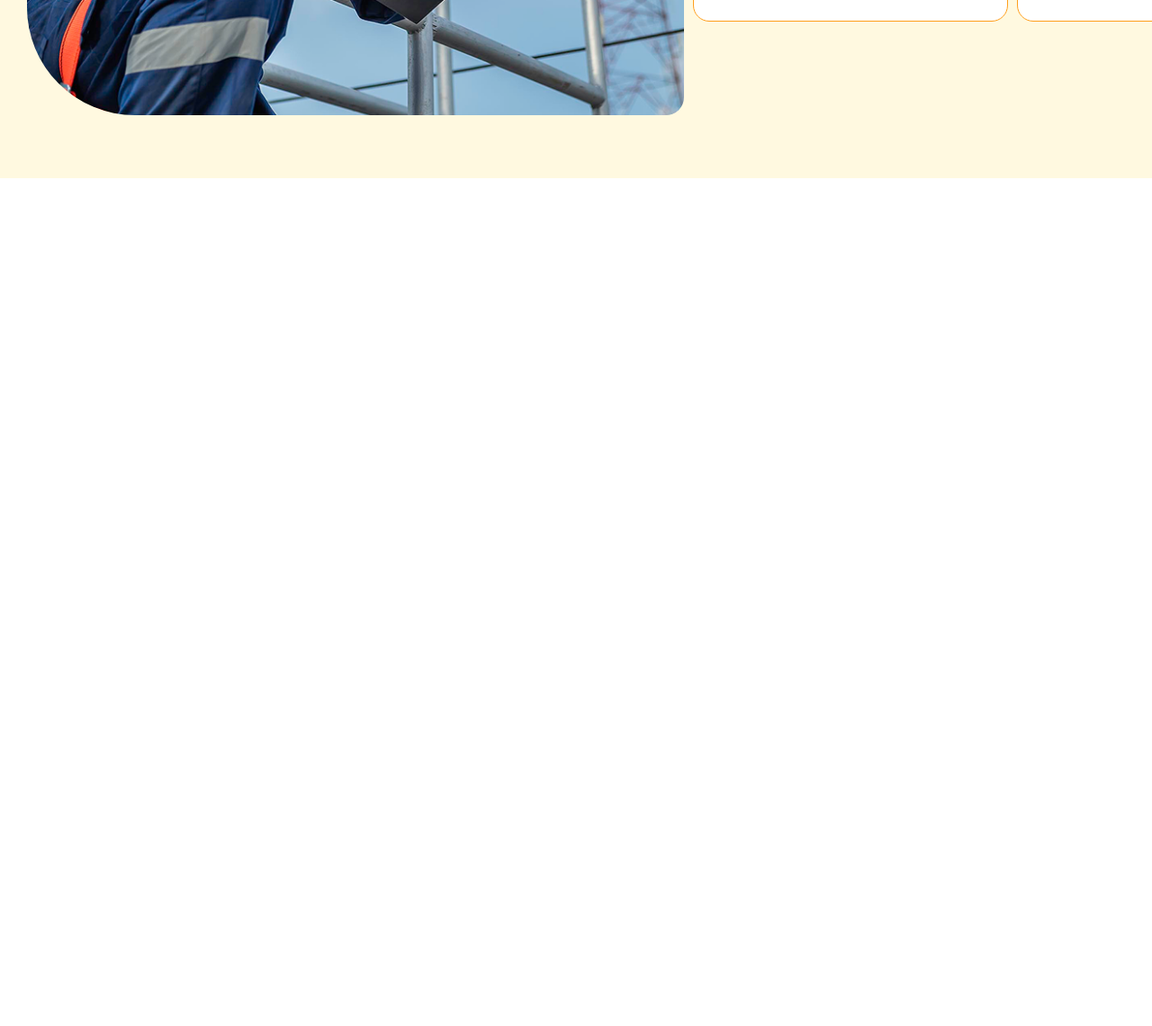
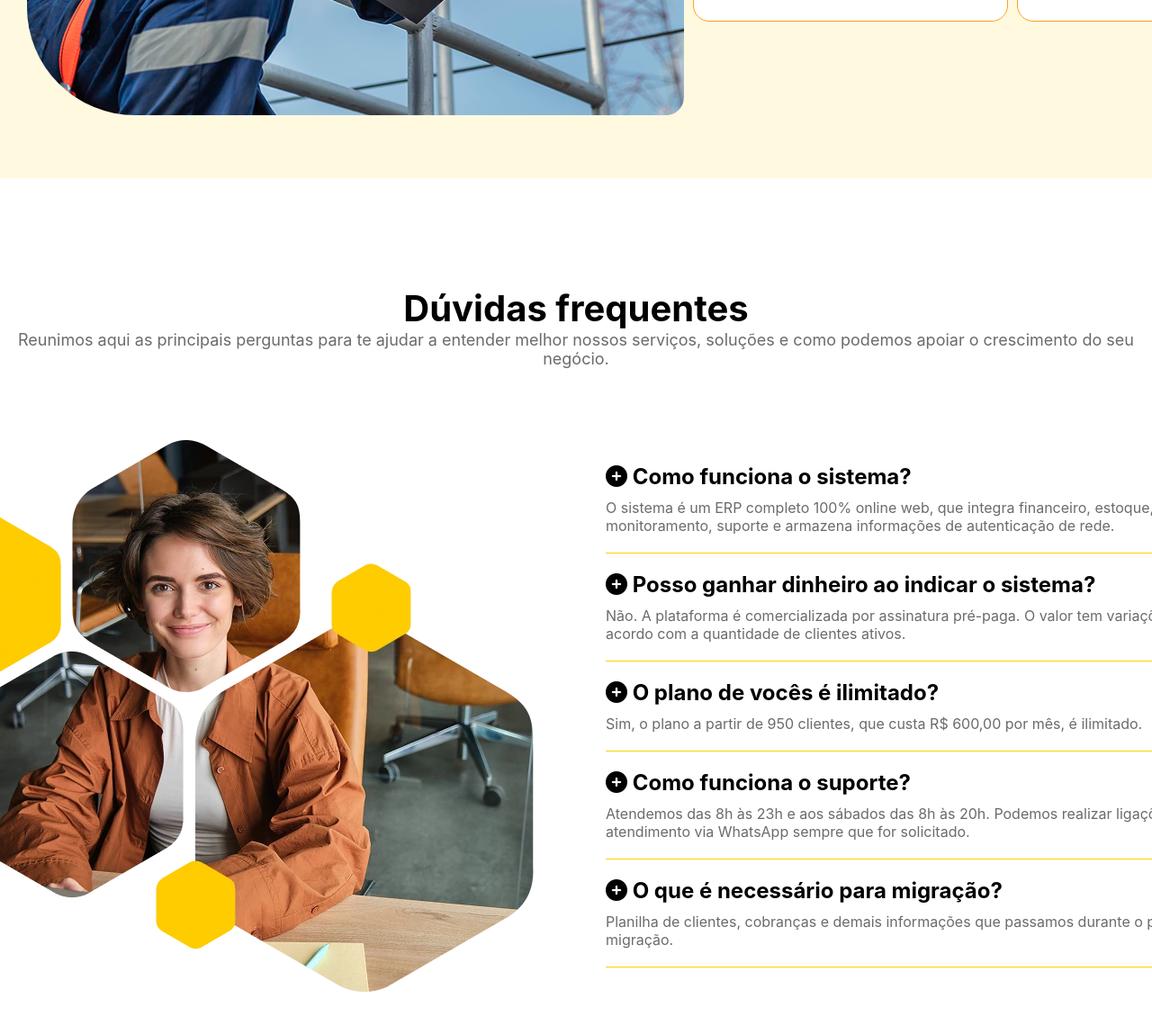
Before and after one commit to vikttorcostta/site-beesweb, a website: page index.html in a window 1280 px wide. Shown: the part 6396-7536 px from the top of the page at 90% size. Before the commit the page ends 6594 px from the top, so only its background shows below. Drawn offline with nearby package versions, Linux system fonts and the light colour scheme.

Commit message:
seção de duvidas frequentes

```diff
--- a/index.html
+++ b/index.html
@@ -414,6 +414,8 @@
             </div>
         </section>
         <!-- FIM INTEGRAÇÕES -->
+
+        <!-- INICIO DEPOIMENTOS -->
         <section class="testimonials-container">
             <div class="testimonials-content-1">
                 <img id="quotes" src="./src/assets/images/quotes.png" alt="">
@@ -422,7 +424,8 @@
             <div class="testimonials-content-2">
                 <div class="testimonials-texts">
                     <h1>Opiniões reais de empreendedores como você!</h1>
-                    <p>Depoimentos autênticos de empresários que confiam na nossa plataforma e já transformaram seus negócios com tecnologia, suporte e resultados reais.</p>
+                    <p>Depoimentos autênticos de empresários que confiam na nossa plataforma e já transformaram seus
+                        negócios com tecnologia, suporte e resultados reais.</p>
                 </div>
                 <div class="testimonials-cards">
                     <div class="card">
@@ -466,6 +469,54 @@
                 </div>
             </div>
         </section>
+        <!-- FIM DEPOIMENTOS -->
+        <!-- INICIO FAQ -->
+        <div class="divider"></div>
+        <section class="faq-container">
+            <div class="faq-texts">
+                <h1>Dúvidas frequentes</h1>
+                <p>Reunimos aqui as principais perguntas para te ajudar a entender melhor nossos serviços, soluções e
+                    como podemos apoiar o crescimento do seu negócio.</p>
+            </div>
+            <div class="faq-content">
+                <div class="faq-image">
+                    <img src="./src/assets/images/faq-image.webp" alt="">
+                </div>
+                <div class="faq-questions">
+                    <div class="faq-questions-item">
+                        <h2> <i class="fa-solid fa-plus-circle"></i> Como funciona o sistema?</h2>
+                        <p>O sistema é um ERP completo 100% online web, que integra financeiro, estoque, gestão,
+                            monitoramento, suporte e armazena informações de autenticação de rede.</p>
+                    </div>
+                    <hr>
+                    <div class="faq-questions-item">
+                        <h2> <i class="fa-solid fa-plus-circle"></i> Posso ganhar dinheiro ao indicar o sistema?</h2>
+                        <p>Não. A plataforma é comercializada por assinatura pré-paga. O valor tem variações de acordo
+                            com a quantidade de clientes ativos.</p>
+                    </div>
+                    <hr>
+                    <div class="faq-questions-item">
+                        <h2> <i class="fa-solid fa-plus-circle"></i> O plano de vocês é ilimitado?</h2>
+                        <p>Sim, o plano a partir de 950 clientes, que custa R$ 600,00 por mês, é ilimitado.</p>
+                    </div>
+                    <hr>
+                    <div class="faq-questions-item">
+                        <h2> <i class="fa-solid fa-plus-circle"></i> Como funciona o suporte?</h2>
+                        <p>Atendemos das 8h às 23h e aos sábados das 8h às 20h. Podemos realizar ligações e atendimento
+                            via WhatsApp sempre que for solicitado.</p>
+                    </div>
+                    <hr>
+                    <div class="faq-questions-item">
+                        <h2> <i class="fa-solid fa-plus-circle"></i> O que é necessário para migração?</h2>
+                        <p>Planilha de clientes, cobranças e demais informações que passamos durante o processo de
+                            migração.</p>
+                    </div>
+                    <hr>
+                </div>
+            </div>
+        </section>
+        <div class="divider"></div>
+        <!-- FIM FAQ -->
     </main>
     <footer></footer>
     <script src="/node_modules/jquery/dist/jquery.slim.min.js"></script>
--- a/src/assets/styles/main.css
+++ b/src/assets/styles/main.css
@@ -1198,3 +1198,74 @@ ul {
         font-size: 16px;
     }
 }
+
+
+.faq-container {
+    display: flex;
+    flex-direction: column;
+    align-items: center;
+    justify-content: center;
+    gap: 80px;
+}
+
+.faq-content{
+    display: flex;
+    gap: 80px;
+    align-items: center;
+    justify-content: space-evenly;
+}
+
+.faq-questions{
+    width: 700px;
+    display: flex;
+    flex-direction: column;
+    gap: 15px;
+}
+
+.faq-texts {
+    text-align: center;
+}
+
+.faq-texts > h1 {
+    font-size: 40px;
+}
+
+.faq-texts > p {
+    font-size: 18px;
+    color: var(--mid-gray);
+}
+
+.faq-questions-item{
+    display: flex;
+    flex-direction: column;
+    gap: 10px;
+}
+
+.faq-questions-item > p {
+    color: var(--mid-gray);
+}
+
+.faq-questions > hr {
+    width: 100%;
+    border: none;
+    background-color: var(--primary-yellow);
+    height: 1px;
+    margin-top: 5px;
+    margin-bottom: 5px;
+}
+
+@media (max-width:768px) {
+    .faq-content {
+        flex-direction: column;
+    }
+
+    .faq-image > img {
+        width: 500px;
+        padding: 20px;
+    }
+
+    .faq-questions {
+        width: 100%;
+        padding: 30px;
+    }
+}
```
Also changed, not shown: src/assets/images/faq-image.webp (added).
